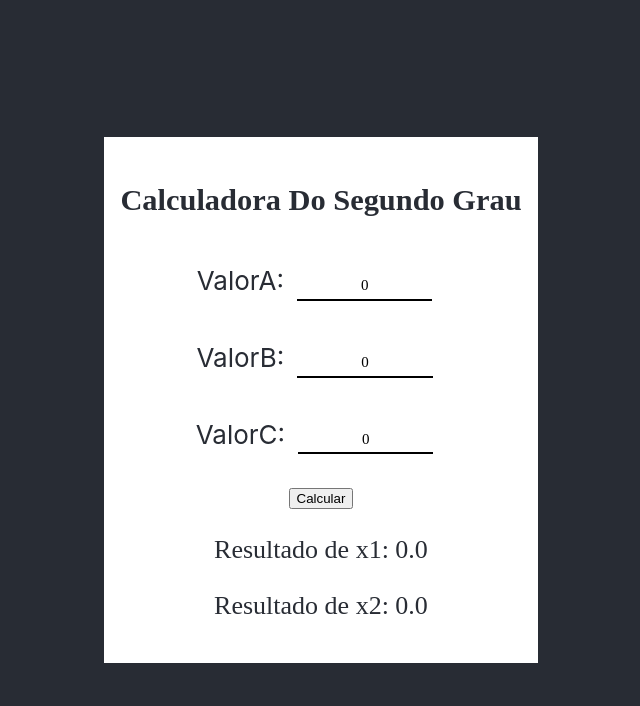
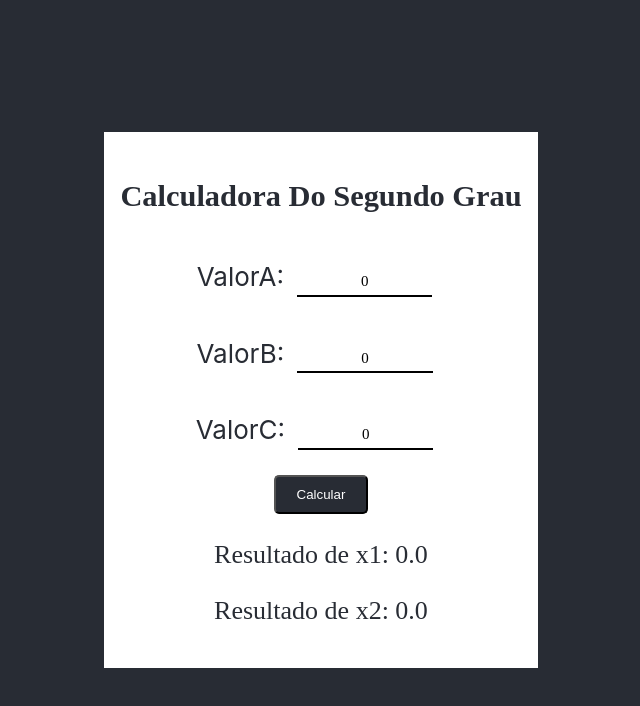
Before and after one commit to AntonyGaetano/Calculadora-Do-Segundo-Grau, a React (Create React App) app: page / in a window 1280 px wide. Shown: the top 706 px of the page, without its empty margins (319-959 px from the left). Built offline with nearby package versions, Linux system fonts and the light colour scheme.

Commit message:
Update App.js

```diff
--- a/src/App.js
+++ b/src/App.js
@@ -68,7 +68,7 @@ const Calcular = (a,b,c,sr1,sr2) =>{
     }
     return(
         <div>
-            <button onClick={calc}>Calcular</button>
+            <button style={{padding:"0.6rem 1.3rem", backgroundColor:"#282c34", color:"white", borderRadius:"5px"}} onClick={calc}>Calcular</button>
         </div>
     )
 }
```
